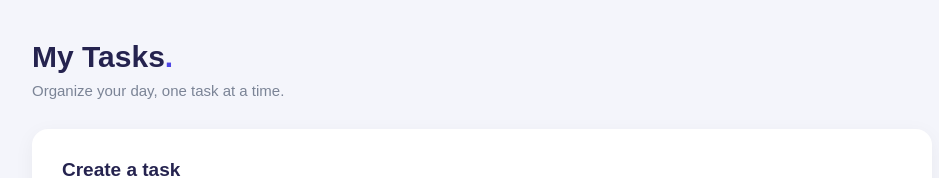
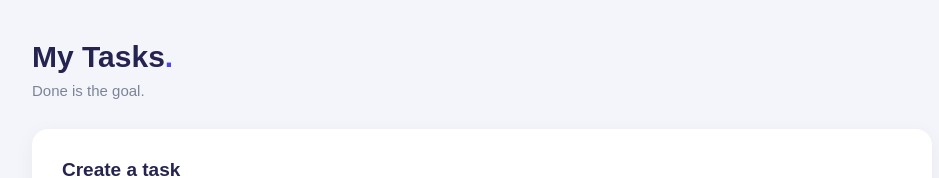
Before and after one commit to NazarAbbas12/TodoList-Firebase, a plain HTML site: page index.html in a window 1280 px wide. Shown: the top 178 px of the page, without its empty margins (158-1097 px from the left). Drawn offline with Linux system fonts and the light colour scheme; no server answers.

Commit message:
header line

```diff
--- a/index.html
+++ b/index.html
@@ -19,13 +19,11 @@
 
         <header class="header">
             <h1>My Tasks<span>.</span></h1>
-            <p>Organize your day, one task at a time.</p>
+            <p>Done is the goal.</p>
         </header>
 
         <div class="main">
-
             <h2>Create a task</h2>
-
             <input
                 type="text"
                 id="title"
```
